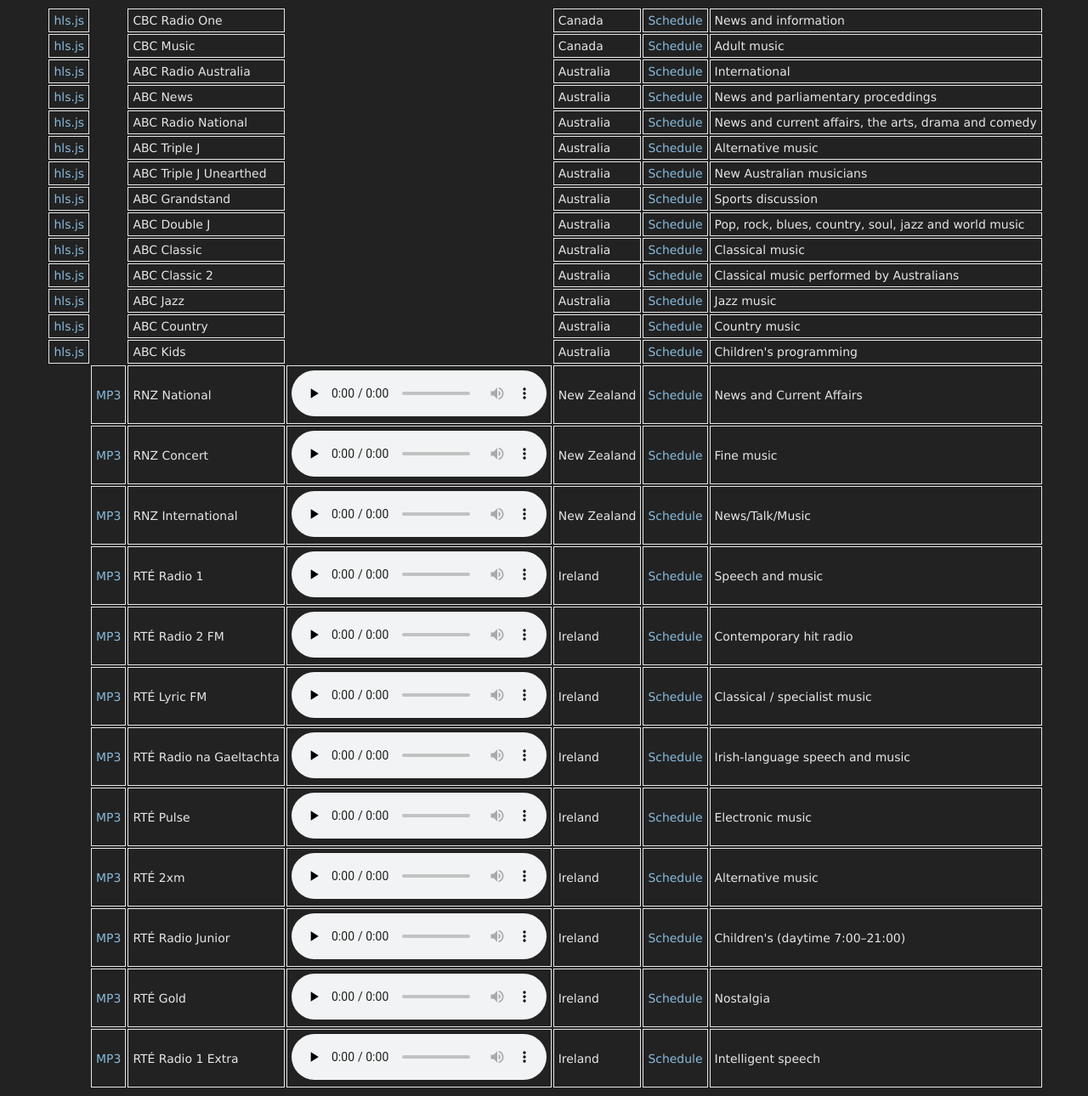
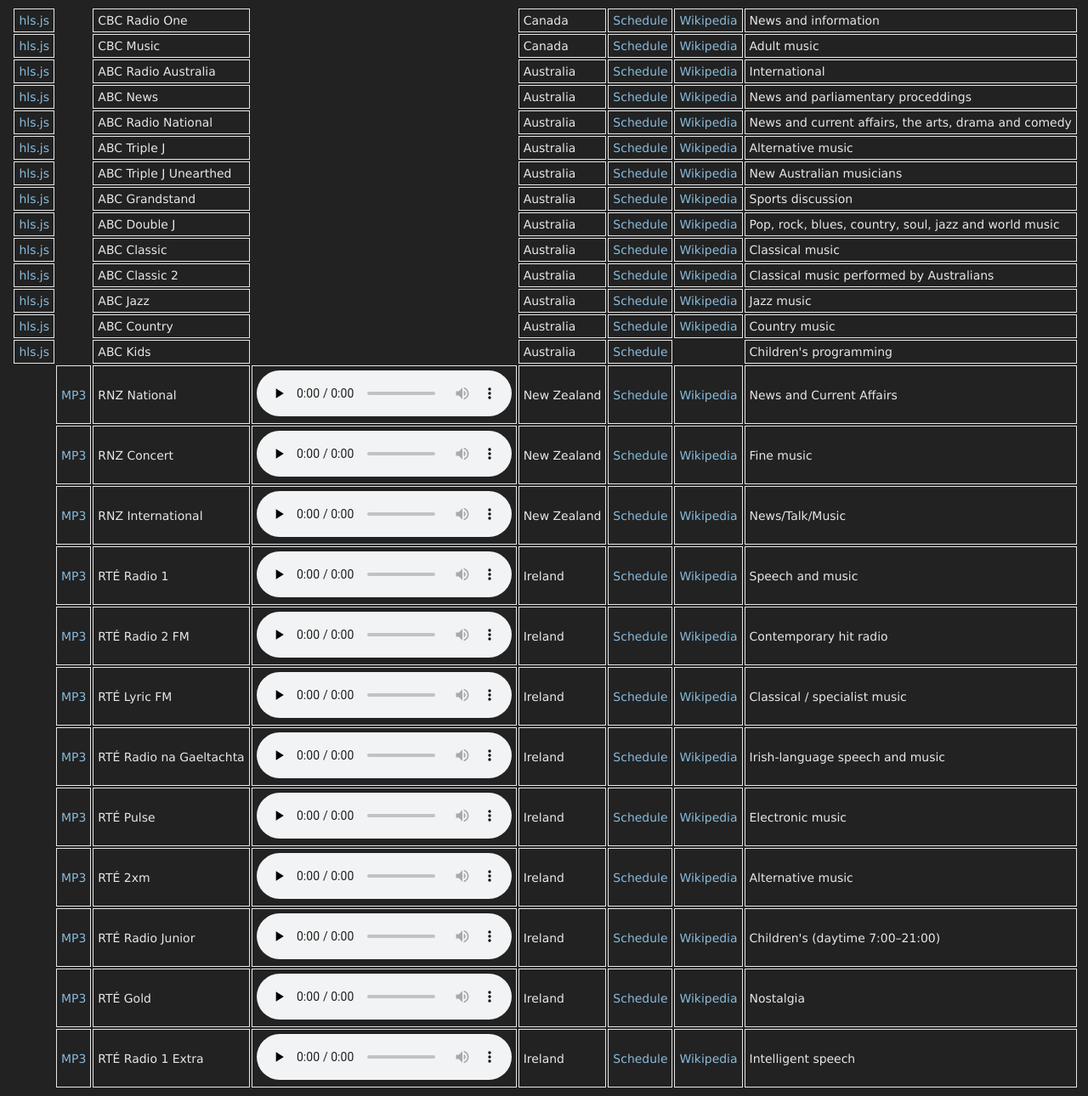
Before and after one commit to danburd/danburd.github.io, a Jekyll site: the page commonwealth.html, which Jekyll copies as it is, in a window 1280 px wide. Shown: the whole page at 85% size. Built offline with Jekyll 4.4.1, drawn with Linux system fonts in a browser that asks for light colours.

Commit message:
Added Wikipedia articles for those stations that have them

```diff
--- a/commonwealth.html
+++ b/commonwealth.html
@@ -14,6 +14,7 @@
    <td></td>
    <td>Canada</td>
    <td><a href="https://www.cbc.ca/listen/live/radio1/toronto">Schedule</a></td>
+   <td><a href="https://en.wikipedia.org/wiki/CBC_Radio_One">Wikipedia</a></td>
    <td>News and information</td>
   </tr>
   <tr>
@@ -23,6 +24,7 @@
    <td></td>
    <td>Canada</td>
    <td><a href="https://www.cbc.ca/listen/live/cbcmusic/eastern">Schedule</a></td>
+   <td><a href="https://en.wikipedia.org/wiki/CBC_Music">Wikipedia</a></td>
    <td>Adult music</td>
   </tr>
   <tr>
@@ -32,6 +34,7 @@
    <td></td>
    <td>Australia</td>
    <td><a href="https://radio.abc.net.au/stations/ra_ml/live">Schedule</a></td>
+   <td><a href="https://en.wikipedia.org/wiki/Radio_Australia">Wikipedia</a></td>
    <td>International</td>
   </tr>
   <tr>
@@ -41,6 +44,7 @@
    <td></td>
    <td>Australia</td>
    <td><a href="https://radio.abc.net.au/stations/news/live">Schedule</a></td>
+   <td><a href="https://en.wikipedia.org/wiki/ABC_News_(Australian_radio_network)">Wikipedia</a></td>
    <td>News and parliamentary proceddings</td>
   </tr>
   <tr>
@@ -50,6 +54,7 @@
    <td></td>
    <td>Australia</td>
    <td><a href="https://radio.abc.net.au/stations/RN/live">Schedule</a></td>
+   <td><a href="https://en.wikipedia.org/wiki/ABC_Radio_National">Wikipedia</a></td>
    <td>News and current affairs, the arts, drama and comedy</td>
   </tr>
   <tr>
@@ -59,6 +64,7 @@
    <td></td>
    <td>Australia</td>
    <td><a href="https://radio.abc.net.au/stations/triplej/live">Schedule</a></td>
+   <td><a href="https://en.wikipedia.org/wiki/Triple_J">Wikipedia</a></td>
    <td>Alternative music</td>
   </tr>
   <tr>
@@ -68,6 +74,7 @@
    <td></td>
    <td>Australia</td>
    <td><a href="https://radio.abc.net.au/stations/unearthed/live">Schedule</a></td>
+   <td><a href="https://en.wikipedia.org/wiki/Triple_J_Unearthed">Wikipedia</a></td>
    <td>New Australian musicians</td>
   </tr>
   <tr>
@@ -77,6 +84,7 @@
    <td></td>
    <td>Australia</td>
    <td><a href="https://radio.abc.net.au/stations/grandstand/live">Schedule</a></td>
+   <td><a href="https://en.wikipedia.org/wiki/ABC_Radio_Grandstand">Wikipedia</a></td>
    <td>Sports discussion</td>
   </tr>
   <tr>
@@ -86,6 +94,7 @@
    <td></td>
    <td>Australia</td>
    <td><a href="https://radio.abc.net.au/stations/doublej/live">Schedule</a></td>
+   <td><a href="https://en.wikipedia.org/wiki/Double_J_(radio)">Wikipedia</a></td>
    <td>Pop, rock, blues, country, soul, jazz and world music</td>
   </tr>
   <tr>
@@ -95,6 +104,7 @@
    <td></td>
    <td>Australia</td>
    <td><a href="https://radio.abc.net.au/stations/classic/live">Schedule</a></td>
+   <td><a href="https://en.wikipedia.org/wiki/ABC_Classic">Wikipedia</a></td>
    <td>Classical music</td>
   </tr>
   <tr>
@@ -104,6 +114,7 @@
    <td></td>
    <td>Australia</td>
    <td><a href="https://radio.abc.net.au/stations/classic2/live">Schedule</a></td>
+   <td><a href="https://en.wikipedia.org/wiki/ABC_Classic_2">Wikipedia</a></td>
    <td>Classical music performed by Australians</td>
   </tr>
   <tr>
@@ -113,6 +124,7 @@
    <td></td>
    <td>Australia</td>
    <td><a href="https://radio.abc.net.au/stations/jazz/live">Schedule</a></td>
+   <td><a href="">Wikipedia</a></td>
    <td>Jazz music</td>
   </tr>
   <tr>
@@ -122,6 +134,7 @@
    <td></td>
    <td>Australia</td>
    <td><a href="https://radio.abc.net.au/stations/country/live">Schedule</a></td>
+   <td><a href="https://en.wikipedia.org/wiki/ABC_Jazz">Wikipedia</a></td>
    <td>Country music</td>
   </tr>
   <tr>
@@ -131,6 +144,7 @@
    <td></td>
    <td>Australia</td>
    <td><a href="https://radio.abc.net.au/stations/kidslisten/live">Schedule</a></td>
+   <td></td>
    <td>Children's programming</td>
   </tr>
   <tr>
@@ -140,6 +154,7 @@
    <td><audio controls preload="none"><source src="https://stream-ice.radionz.co.nz/national.mp3" type="audio/mpeg"></audio></td>
    <td>New Zealand</td>
    <td><a href="https://www.radionz.co.nz/audio/live/national">Schedule</a></td>
+   <td><a href="https://en.wikipedia.org/wiki/RNZ_National">Wikipedia</a></td>
    <td>News and Current Affairs</td>
   </tr>
   <tr>
@@ -149,6 +164,7 @@
    <td><audio controls preload="none"><source src="https://stream-ice.radionz.co.nz/concert.mp3" type="audio/mpeg"></audio></td>
    <td>New Zealand</td>
    <td><a href="https://www.radionz.co.nz/audio/live/concert">Schedule</a></td>
+   <td><a href="https://en.wikipedia.org/wiki/Radio_New_Zealand#RNZ_Concert">Wikipedia</a></td>
    <td>Fine music</td>
   </tr>
   <tr>
@@ -158,6 +174,7 @@
    <td><audio controls preload="none"><source src="https://stream-ice.radionz.co.nz/international.mp3" type="audio/mpeg"></audio></td>
    <td>New Zealand</td>
    <td><a href="https://www.radionz.co.nz/audio/live/international">Schedule</a></td>
+   <td><a href="https://en.wikipedia.org/wiki/Radio_New_Zealand#RNZ_Pacific">Wikipedia</a></td>
    <td>News/Talk/Music</td>
   </tr>
   <tr>
@@ -167,6 +184,7 @@
    <td><audio controls preload="none"><source src="http://icecast2.rte.ie/radio1" type="audio/mpeg"></audio></td>
    <td>Ireland</td>
    <td><a href="https://www.rte.ie/radio1/">Schedule</a></td>
+   <td><a href="https://en.wikipedia.org/wiki/RT%C3%89_Radio_1">Wikipedia</a></td>
    <td>Speech and music</td>
   </tr>
   <tr>
@@ -176,6 +194,7 @@
    <td><audio controls preload="none"><source src="http://icecast1.rte.ie/2fm" type="audio/mpeg"></audio></td>
    <td>Ireland</td>
    <td><a href="https://www.rte.ie/2fm/">Schedule</a></td>
+   <td><a href="https://en.wikipedia.org/wiki/RT%C3%89_2FM">Wikipedia</a></td>
    <td>Contemporary hit radio</td>
   </tr>
   <tr>
@@ -185,6 +204,7 @@
    <td><audio controls preload="none"><source src="http://icecast2.rte.ie/lyric" type="audio/mpeg"></audio></td>
    <td>Ireland</td>
    <td><a href="https://www.rte.ie/lyricfm/">Schedule</a></td>
+   <td><a href="https://en.wikipedia.org/wiki/RT%C3%89_Lyric_FM">Wikipedia</a></td>
    <td>Classical / specialist music</td>
   </tr>
   <tr>
@@ -194,6 +214,7 @@
    <td><audio controls preload="none"><source src="http://icecast1.rte.ie/rnag" type="audio/mpeg"></audio></td>
    <td>Ireland</td>
    <td><a href="https://www.rte.ie/rnag/">Schedule</a></td>
+   <td><a href="https://en.wikipedia.org/wiki/RT%C3%89_Raidi%C3%B3_na_Gaeltachta">Wikipedia</a></td>
    <td>Irish-language speech and music</td>
   </tr>
   <tr>
@@ -203,6 +224,7 @@
    <td><audio controls preload="none"><source src="http://icecast2.rte.ie/pulse" type="audio/mpeg"></audio></td>
    <td>Ireland</td>
    <td><a href="https://pulse.rte.ie/">Schedule</a></td>
+   <td><a href="">Wikipedia</a></td>
    <td>Electronic music</td>
   </tr>
   <tr>
@@ -212,6 +234,7 @@
    <td><audio controls preload="none"><source src="http://icecast2.rte.ie/2xm" type="audio/mpeg"></audio></td>
    <td>Ireland</td>
    <td><a href="https://2xm.rte.ie/">Schedule</a></td>
+   <td><a href="https://en.wikipedia.org/wiki/RT%C3%89_2XM">Wikipedia</a></td>
    <td>Alternative music</td>
   </tr>
   <tr>
@@ -221,6 +244,7 @@
    <td><audio controls preload="none"><source src="http://icecast2.rte.ie/junior" type="audio/mpeg"></audio></td>
    <td>Ireland</td>
    <td><a href="https://rtejr.rte.ie/rtejr-listen/">Schedule</a></td>
+   <td><a href="https://en.wikipedia.org/wiki/RT%C3%89_Junior">Wikipedia</a></td>
    <td>Children's (daytime 7:00–21:00)</td>
   </tr>
   <tr>
@@ -230,6 +254,7 @@
    <td><audio controls preload="none"><source src="http://icecast2.rte.ie/gold" type="audio/mpeg"></audio></td>
    <td>Ireland</td>
    <td><a href="https://gold.rte.ie/">Schedule</a></td>
+   <td><a href="https://en.wikipedia.org/wiki/RT%C3%89_Gold">Wikipedia</a></td>
    <td>Nostalgia</td>
   </tr>
   <tr>
@@ -239,6 +264,7 @@
    <td><audio controls preload="none"><source src="http://icecast2.rte.ie/radio1extra" type="audio/mpeg"></audio></td>
    <td>Ireland</td>
    <td><a href="https://www.rte.ie/digitalradio/radio1extra/">Schedule</a></td>
+   <td><a href="https://en.wikipedia.org/wiki/RT%C3%89_Radio_1_Extra">Wikipedia</a></td>
    <td>Intelligent speech</td>
   </tr>
 </table>
```
